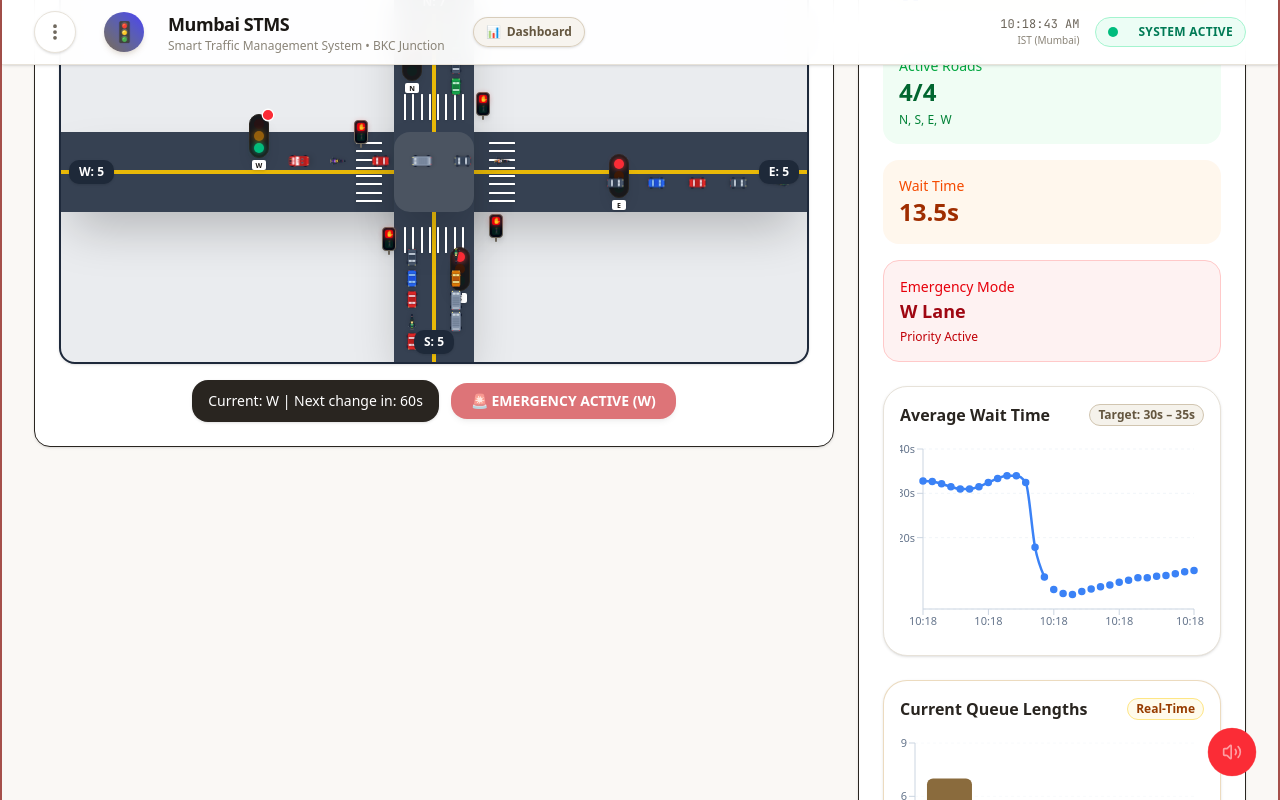
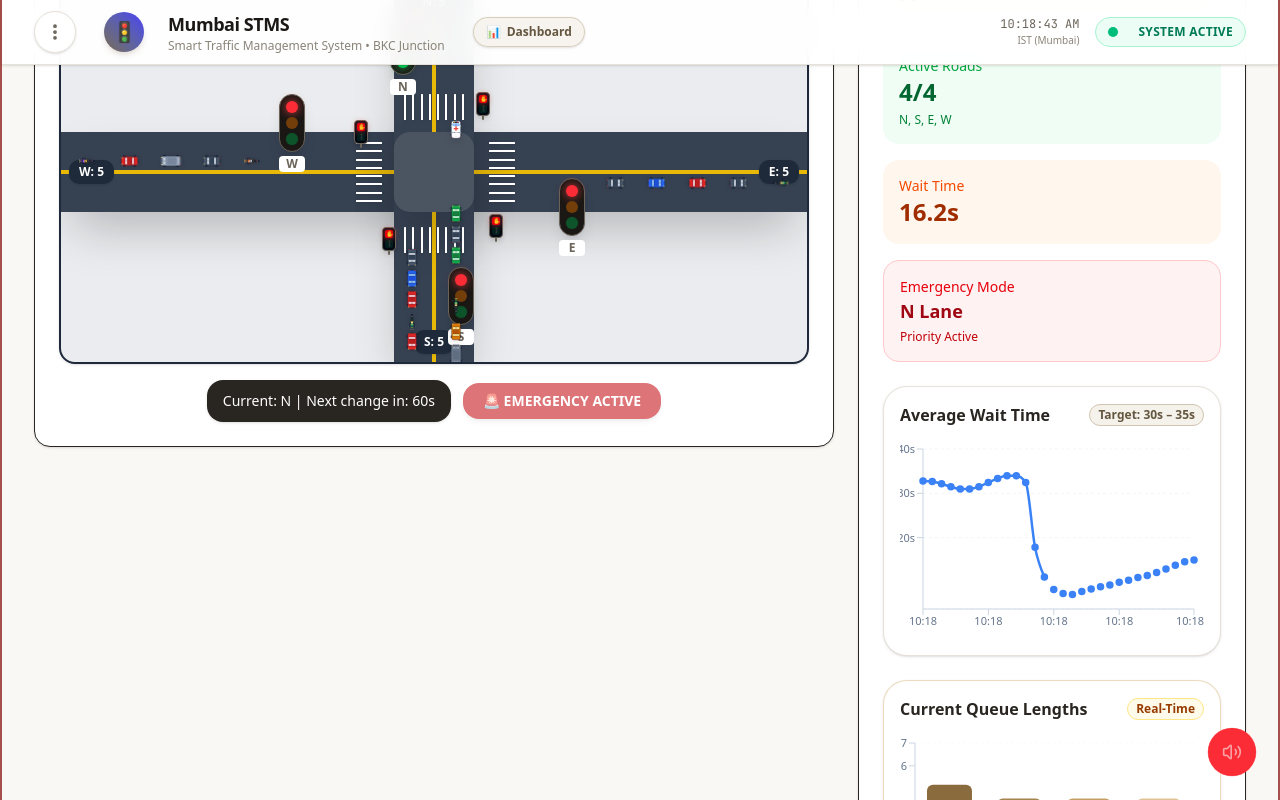
Before and after one commit to Tanish09-coder/Traffic-management---SIH, a React (Vite) app in the folder dashboard/: page / in a window 1280 px wide. Both pictures are taken after a click on the button "EMERGENCY MODE". Shown: the part 553-1353 px from the top of the page. Built offline with nearby package versions, Linux system fonts and the light colour scheme.

Commit message:
Revert "Feature/nishit midnight glass theme"

```diff
--- a/dashboard/src/components/TrafficLight.jsx
+++ b/dashboard/src/components/TrafficLight.jsx
@@ -1,19 +1,19 @@
 import { motion } from 'framer-motion';
 
 const TrafficLight = ({ direction, signal, emergencyActive = false, isFullscreen = false }) => {
-  // Exact positions matching the requested layout
+  // Equidistant coordinates relative to the 50% intersection center (matching reference layout)
   const positions = isFullscreen
     ? {
-      N: { top: 'calc(50% - 210px)', left: 'calc(50% - 50px)' }, // North (left hand side)
-      S: { top: 'calc(50% + 120px)', left: 'calc(50% + 28px)' }, // South
-      E: { top: 'calc(50% - 30px)', left: 'calc(50% + 275px)' }, // East (middle on yellow line)
-      W: { top: 'calc(50% - 100px)', left: 'calc(50% - 290px)' }  // West (on lane 1 top curb)
+        N: { top: 'calc(50% - 240px)', left: 'calc(50% - 75px)' },
+        S: { top: 'calc(50% + 140px)', left: 'calc(50% + 25px)' },
+        E: { left: 'calc(50% + 195px)', top: 'calc(50% + 10px)' },
+        W: { left: 'calc(50% - 240px)', top: 'calc(50% - 120px)' }
       }
     : {
-      N: { top: 'calc(50% - 135px)', left: 'calc(50% - 32px)' }, // North (left hand side)
-      S: { top: 'calc(50% + 75px)', left: 'calc(50% + 16px)' }, // South
-      E: { top: 'calc(50% - 18px)', left: 'calc(50% + 175px)' }, // East (middle on yellow line)
-      W: { top: 'calc(50% - 58px)', left: 'calc(50% - 185px)' }  // West (on lane 1 top curb)
+        N: { top: 'calc(50% - 155px)', left: 'calc(50% - 44px)' },
+        S: { top: 'calc(50% + 95px)', left: 'calc(50% + 14px)' },
+        E: { left: 'calc(50% + 125px)', top: 'calc(50% + 6px)' },
+        W: { left: 'calc(50% - 155px)', top: 'calc(50% - 78px)' }
       };
 
   const position = positions[direction];
@@ -23,51 +23,56 @@ const TrafficLight = ({ direction, signal, emergencyActive = false, isFullscreen
 
   return (
     <div
-      className="absolute z-20 flex flex-col items-center select-none pointer-events-none"
+      className="absolute z-20"
       style={position}
     >
-      {/* Compact Sleek Pill Housing */}
-      <div className={`bg-[#18181B] rounded-xl shadow-lg border border-gray-800 flex flex-col items-center justify-between ${isFullscreen ? 'w-7 p-1.5 space-y-1' : 'w-5 p-1 space-y-0.5'
-        }`}>
+      <div className={`bg-gray-900 rounded-lg shadow-lg border border-gray-700 ${isFullscreen ? 'p-2.5' : 'p-1.5'}`}>
+        <div className={`flex flex-col ${isFullscreen ? 'space-y-1.5' : 'space-y-1'}`}>
           {/* Red light */}
           <motion.div
-          className={`rounded-full ${isFullscreen ? 'w-4 h-4' : 'w-2.5 h-2.5'
-            } ${!isGreen ? 'bg-red-500 shadow-[0_0_6px_rgba(239,68,68,0.9)]' : 'bg-red-950/80'
+            className={`rounded-full ${
+              isFullscreen ? 'w-5 h-5' : 'w-3 h-3'
+            } ${
+              !isGreen ? 'bg-red-500 shadow-red-400' : 'bg-red-900'
             }`}
             animate={{
-            opacity: !isGreen ? 1 : 0.4
+              boxShadow: !isGreen ? '0 0 10px rgba(239, 68, 68, 0.9)' : '0 0 2px rgba(153, 27, 27, 0.5)'
             }}
-          transition={{ duration: 0.2 }}
+            transition={{ duration: 0.3 }}
           />
 
           {/* Yellow light */}
-        <div className={`rounded-full ${isFullscreen ? 'w-4 h-4' : 'w-2.5 h-2.5'
-          } ${emergencyActive ? 'bg-amber-500 animate-pulse shadow-[0_0_6px_rgba(245,158,11,0.9)]' : 'bg-amber-950/80'
+          <div className={`rounded-full ${
+            isFullscreen ? 'w-5 h-5' : 'w-3 h-3'
+          } ${
+            emergencyActive ? 'bg-yellow-500 animate-pulse' : 'bg-yellow-900'
           }`} />
 
           {/* Green light */}
           <motion.div
-          className={`rounded-full ${isFullscreen ? 'w-4 h-4' : 'w-2.5 h-2.5'
-            } ${isGreen ? 'bg-emerald-500 shadow-[0_0_6px_rgba(16,185,129,0.9)]' : 'bg-emerald-950/80'
+            className={`rounded-full ${
+              isFullscreen ? 'w-5 h-5' : 'w-3 h-3'
+            } ${
+              isGreen ? 'bg-green-500 shadow-green-400' : 'bg-green-900'
             }`}
             animate={{
-            opacity: isGreen ? 1 : 0.4
+              boxShadow: isGreen ? '0 0 10px rgba(34, 197, 94, 0.9)' : '0 0 2px rgba(20, 83, 45, 0.5)'
             }}
-          transition={{ duration: 0.2 }}
+            transition={{ duration: 0.3 }}
           />
         </div>
+      </div>
 
-      {/* Direction letter badge */}
-      <div className={`mt-0.5 font-extrabold bg-white text-gray-900 shadow-sm text-center flex items-center justify-center ${isFullscreen ? 'w-5 h-3.5 text-[9px] rounded-sm' : 'w-3.5 h-2.5 text-[7px] leading-none rounded-[2px]'
-        }`}>
+      {/* Direction label */}
+      <div className={`text-center mt-1 font-bold bg-white px-1 rounded ${isFullscreen ? 'text-sm text-gray-800' : 'text-xs text-gray-700'}`}>
         {direction}
       </div>
 
       {/* Emergency indicator */}
       {emergencyActive && signal.includes(direction) && (
         <motion.div
-          className="absolute -top-1 -right-1 w-2.5 h-2.5 bg-red-500 rounded-full border border-white"
-          animate={{ scale: [1, 1.4, 1] }}
+          className="absolute -top-2 -right-2 w-3 h-3 bg-red-500 rounded-full"
+          animate={{ scale: [1, 1.3, 1] }}
           transition={{ duration: 0.5, repeat: Infinity }}
         />
       )}
--- a/dashboard/src/pages/Dashboard.jsx
+++ b/dashboard/src/pages/Dashboard.jsx
@@ -460,11 +460,11 @@ const Dashboard = () => {
                 {state?.queues && Object.entries(state.queues).map(([lane, count]) => (
                   <div
                     key={lane}
-                    className={`absolute text-xs font-bold text-white bg-[#1E2939] px-2.5 py-1 rounded-md shadow-sm z-30 ${
+                    className={`absolute text-xs font-bold text-white bg-[#1E2939] px-2.5 py-1 rounded-md shadow-sm ${
                       lane === 'N' ? 'top-2 left-1/2 transform -translate-x-1/2' :
-                      lane === 'S' ? 'bottom-2 left-1/2 transform -translate-x-1/2' :
+                      lane === 'S' ? 'bottom-2 right-1/2 transform translate-x-1/2' :
                       lane === 'E' ? 'right-2 top-1/2 transform -translate-y-1/2' :
-                      'left-2 top-1/2 transform -translate-y-1/2'
+                      'left-2 bottom-1/2 transform translate-y-1/2'
                     }`}
                   >
                     {lane}: {count}
@@ -506,9 +506,8 @@ const Dashboard = () => {
                           ? 'bg-red-700 animate-pulse cursor-default'
                           : 'bg-red-600 hover:bg-red-700 active:scale-95'
                       }`}
-                      title="Dispatch emergency vehicle (Random approach)"
                     >
-                      <span>{state?.emergencyActive ? `🚨 EMERGENCY ACTIVE (${state?.emergencyDirection || ''})` : 'EMERGENCY MODE'}</span>
+                      <span>{state?.emergencyActive ? '🚨 EMERGENCY ACTIVE' : 'EMERGENCY MODE'}</span>
                     </button>
                     <button
                       onClick={toggleFullscreen}
@@ -537,9 +536,8 @@ const Dashboard = () => {
                         ? 'bg-red-700 animate-pulse cursor-default'
                         : 'bg-red-600 hover:bg-red-700 active:scale-95'
                     }`}
-                    title="Dispatch emergency vehicle (Random approach)"
                   >
-                    <span>{state?.emergencyActive ? `🚨 EMERGENCY ACTIVE (${state?.emergencyDirection || ''})` : 'EMERGENCY MODE'}</span>
+                    <span>{state?.emergencyActive ? '🚨 EMERGENCY ACTIVE' : 'EMERGENCY MODE'}</span>
                   </button>
                 </div>
               )}
--- a/dashboard/src/pages/LiveIntersection.jsx
+++ b/dashboard/src/pages/LiveIntersection.jsx
@@ -611,40 +611,61 @@ const LiveIntersection = () => {
           </div>
 
           {/* Intersection Container */}
-          <div className="relative w-full h-[540px] bg-[#EAECEF] rounded-2xl overflow-hidden border-2 border-[#1E293B] shadow-sm">
-            {/* Road lanes with improved styling */}
+          <div className="relative w-full h-[600px] bg-[#E5E7EB] rounded-xl overflow-hidden border-4 border-gray-500 shadow-inner">
+            {/* Enhanced Road Infrastructure */}
             <div className="absolute inset-0">
-              {/* Horizontal road */}
-              <div className="absolute top-1/2 left-0 w-full bg-[#364152] transform -translate-y-1/2 shadow-2xl h-20">
-                <div className="absolute top-1/2 left-0 w-full h-1 bg-yellow-400 opacity-90 transform -translate-y-1/2"></div>
+              {/* Horizontal Road */}
+              <div className="absolute top-1/2 left-0 w-full h-24 bg-[#364152] transform -translate-y-1/2 shadow-2xl">
+                <div className="absolute top-4 left-0 w-full h-1 bg-yellow-400 opacity-80"></div>
+                <div className="absolute bottom-4 left-0 w-full h-1 bg-yellow-400 opacity-80"></div>
+                <div className="absolute top-1/2 left-0 w-full h-2 bg-yellow-300 transform -translate-y-1/2 opacity-90"></div>
+                <div className="absolute top-0 left-0 w-full h-1 bg-white"></div>
+                <div className="absolute bottom-0 left-0 w-full h-1 bg-white"></div>
               </div>
 
-              {/* Vertical road */}
-              <div className="absolute left-1/2 top-0 h-full bg-[#364152] transform -translate-x-1/2 shadow-2xl w-20">
-                <div className="absolute left-1/2 top-0 w-1 h-full bg-yellow-400 opacity-90 transform -translate-x-1/2"></div>
+              {/* Vertical Road */}
+              <div className="absolute left-1/2 top-0 w-24 h-full bg-[#364152] transform -translate-x-1/2 shadow-2xl">
+                <div className="absolute left-4 top-0 w-1 h-full bg-yellow-400 opacity-80"></div>
+                <div className="absolute right-4 top-0 w-1 h-full bg-yellow-400 opacity-80"></div>
+                <div className="absolute left-1/2 top-0 w-2 h-full bg-yellow-300 transform -translate-x-1/2 opacity-90"></div>
+                <div className="absolute left-0 top-0 w-1 h-full bg-white"></div>
+                <div className="absolute right-0 top-0 w-1 h-full bg-white"></div>
               </div>
 
-              {/* Intersection center box */}
-              <div className="absolute top-1/2 left-1/2 bg-[#4B5461] rounded-lg transform -translate-x-1/2 -translate-y-1/2 shadow-2xl w-20 h-20">
+              {/* Intersection Center with Smart Indicators */}
+              <div className="absolute top-1/2 left-1/2 w-24 h-24 bg-[#4B5461] transform -translate-x-1/2 -translate-y-1/2 shadow-2xl border-4 border-yellow-400">
+                <div className="absolute inset-2">
+                  {[...Array(8)].map((_, i) => (
+                    <div key={i} className="absolute bg-white opacity-40" style={{
+                      width: '2px',
+                      height: '100%',
+                      left: `${i * 12}%`,
+                      top: 0
+                    }}></div>
+                  ))}
+                </div>
+                {/* Status indicator in center */}
+                <div className="absolute top-1/2 left-1/2 transform -translate-x-1/2 -translate-y-1/2 text-yellow-400 text-xs font-bold">
+                  {overrideActive ? 'MAN' : 'AI'}
+                </div>
               </div>
 
               {/* 🚶‍♂️ Minimalist Compact Zebra Crossings & High-Visibility Pedestrian Walkers */}
-
               {/* North Crosswalk */}
               {(() => {
                 const pN = state?.pedestrian_signals?.N || 'STOP';
                 const isWalk = pN === 'WALK';
                 return (
                   <>
-                    <div className="absolute left-1/2 transform -translate-x-1/2 z-10 pointer-events-none top-[calc(50%-78px)] w-16 h-6.5">
+                    <div className="absolute left-1/2 top-[calc(50%-92px)] w-20 h-7 transform -translate-x-1/2 z-10 pointer-events-none">
                       <div className="w-full h-full flex justify-between px-0.5">
                         {[...Array(8)].map((_, i) => (
-                          <div key={i} className="h-full rounded-[0.5px] bg-white shadow-sm w-[2px]" />
+                          <div key={i} className="w-[2.5px] h-full rounded-[0.5px] bg-white shadow-sm" />
                         ))}
                       </div>
                       {isWalk && (
                         <motion.div
-                          className="absolute select-none pointer-events-none filter drop-shadow-[0_1px_2px_rgba(0,0,0,0.8)] text-xs -top-3"
+                          className="absolute -top-3.5 z-30 select-none pointer-events-none filter drop-shadow-[0_1px_2px_rgba(0,0,0,0.8)] text-xs"
                           animate={{ left: ['-5%', '100%'], opacity: [0, 1, 1, 1, 0] }}
                           transition={{ duration: 3.8, repeat: Infinity, ease: 'linear' }}
                         >
@@ -653,7 +674,7 @@ const LiveIntersection = () => {
                       )}
                     </div>
                     {/* North Pedestrian Signal Light (Right Curb) */}
-                    <div className="absolute z-20 left-[calc(50%+42px)] top-[calc(50%-80px)]">
+                    <div className="absolute left-[calc(50%+52px)] top-[calc(50%-94px)] z-20">
                       <PedestrianLight status={pN} />
                     </div>
                   </>
@@ -666,15 +687,15 @@ const LiveIntersection = () => {
                 const isWalk = pS === 'WALK';
                 return (
                   <>
-                    <div className="absolute left-1/2 transform -translate-x-1/2 z-10 pointer-events-none top-[calc(50%+55px)] w-16 h-6.5">
+                    <div className="absolute left-1/2 top-[calc(50%+68px)] w-20 h-7 transform -translate-x-1/2 z-10 pointer-events-none">
                       <div className="w-full h-full flex justify-between px-0.5">
                         {[...Array(8)].map((_, i) => (
-                          <div key={i} className="h-full rounded-[0.5px] bg-white shadow-sm w-[2px]" />
+                          <div key={i} className="w-[2.5px] h-full rounded-[0.5px] bg-white shadow-sm" />
                         ))}
                       </div>
                       {isWalk && (
                         <motion.div
-                          className="absolute select-none pointer-events-none filter drop-shadow-[0_1px_2px_rgba(0,0,0,0.8)] text-xs -top-3"
+                          className="absolute -top-3.5 z-30 select-none pointer-events-none filter drop-shadow-[0_1px_2px_rgba(0,0,0,0.8)] text-xs"
                           animate={{ left: ['105%', '-5%'], opacity: [0, 1, 1, 1, 0] }}
                           transition={{ duration: 3.8, repeat: Infinity, ease: 'linear' }}
                         >
@@ -683,7 +704,7 @@ const LiveIntersection = () => {
                       )}
                     </div>
                     {/* South Pedestrian Signal Light (Left Curb) */}
-                    <div className="absolute z-20 left-[calc(50%-52px)] top-[calc(50%+55px)]">
+                    <div className="absolute left-[calc(50%-64px)] top-[calc(50%+68px)] z-20">
                       <PedestrianLight status={pS} />
                     </div>
                   </>
@@ -696,13 +717,13 @@ const LiveIntersection = () => {
                 const isWalk = pW === 'WALK';
                 return (
                   <>
-                    <div className="absolute top-1/2 transform -translate-y-1/2 z-10 flex flex-col justify-between pointer-events-none left-[calc(50%-78px)] w-6.5 h-16 py-0.5">
+                    <div className="absolute top-1/2 left-[calc(50%-92px)] w-7 h-20 transform -translate-y-1/2 z-10 flex flex-col justify-between py-0.5 pointer-events-none">
                       {[...Array(8)].map((_, i) => (
-                        <div key={i} className="w-full rounded-[0.5px] bg-white shadow-sm h-[2px]" />
+                        <div key={i} className="w-full h-[2.5px] rounded-[0.5px] bg-white shadow-sm" />
                       ))}
                       {isWalk && (
                         <motion.div
-                          className="absolute select-none pointer-events-none filter drop-shadow-[0_1px_2px_rgba(0,0,0,0.8)] text-xs -left-3"
+                          className="absolute -left-3.5 z-30 select-none pointer-events-none filter drop-shadow-[0_1px_2px_rgba(0,0,0,0.8)] text-xs"
                           animate={{ top: ['-5%', '100%'], opacity: [0, 1, 1, 1, 0] }}
                           transition={{ duration: 3.8, repeat: Infinity, ease: 'linear' }}
                         >
@@ -711,7 +732,7 @@ const LiveIntersection = () => {
                       )}
                     </div>
                     {/* West Pedestrian Signal Light (Top Curb) */}
-                    <div className="absolute z-20 left-[calc(50%-80px)] top-[calc(50%-52px)]">
+                    <div className="absolute left-[calc(50%-94px)] top-[calc(50%-64px)] z-20">
                       <PedestrianLight status={pW} />
                     </div>
                   </>
@@ -724,13 +745,13 @@ const LiveIntersection = () => {
                 const isWalk = pE === 'WALK';
                 return (
                   <>
-                    <div className="absolute top-1/2 transform -translate-y-1/2 z-10 flex flex-col justify-between pointer-events-none left-[calc(50%+55px)] w-6.5 h-16 py-0.5">
+                    <div className="absolute top-1/2 left-[calc(50%+68px)] w-7 h-20 transform -translate-y-1/2 z-10 flex flex-col justify-between py-0.5 pointer-events-none">
                       {[...Array(8)].map((_, i) => (
-                        <div key={i} className="w-full rounded-[0.5px] bg-white shadow-sm h-[2px]" />
+                        <div key={i} className="w-full h-[2.5px] rounded-[0.5px] bg-white shadow-sm" />
                       ))}
                       {isWalk && (
                         <motion.div
-                          className="absolute select-none pointer-events-none filter drop-shadow-[0_1px_2px_rgba(0,0,0,0.8)] text-xs -right-3"
+                          className="absolute -right-3.5 z-30 select-none pointer-events-none filter drop-shadow-[0_1px_2px_rgba(0,0,0,0.8)] text-xs"
                           animate={{ top: ['105%', '-5%'], opacity: [0, 1, 1, 1, 0] }}
                           transition={{ duration: 3.8, repeat: Infinity, ease: 'linear' }}
                         >
@@ -739,7 +760,7 @@ const LiveIntersection = () => {
                       )}
                     </div>
                     {/* East Pedestrian Signal Light (Bottom Curb) */}
-                    <div className="absolute z-20 left-[calc(50%+55px)] top-[calc(50%+42px)]">
+                    <div className="absolute left-[calc(50%+68px)] top-[calc(50%+52px)] z-20">
                       <PedestrianLight status={pE} />
                     </div>
                   </>
@@ -785,18 +806,25 @@ const LiveIntersection = () => {
               )}
             </AnimatePresence>
 
-            {/* Queue Indicators matching Dashboard */}
+            {/* Enhanced queue indicators with priority highlighting */}
             {state?.queues && Object.entries(state.queues).map(([lane, count]) => (
               <div
                 key={lane}
-                className={`absolute text-xs font-bold text-white bg-[#1E2939] px-2.5 py-1 rounded-md shadow-sm z-30 ${
-                  lane === 'N' ? 'top-2 left-1/2 transform -translate-x-1/2' :
-                  lane === 'S' ? 'bottom-2 left-1/2 transform -translate-x-1/2' :
-                  lane === 'E' ? 'right-2 top-1/2 transform -translate-y-1/2' :
-                  'left-2 top-1/2 transform -translate-y-1/2'
+                className={`absolute text-white px-3 py-2 rounded-lg font-bold text-sm ${
+                  lane === highestQueueLane && !overrideActive
+                    ? 'bg-yellow-600 animate-pulse'
+                    : state?.signal === lane
+                      ? 'bg-green-600'
+                      : 'bg-[#1E2939]'
+                } ${
+                  lane === 'N' ? 'top-4 left-1/2 transform -translate-x-1/2' :
+                  lane === 'S' ? 'bottom-4 right-1/2 transform translate-x-1/2' :
+                  lane === 'E' ? 'right-4 top-1/2 transform -translate-y-1/2' :
+                  'left-4 bottom-1/2 transform translate-y-1/2'
                 }`}
               >
-                {lane}: {count}
+                {lane}: {count} vehicles
+                {lane === highestQueueLane && count > 5 && !overrideActive && <span className="ml-1">⚡</span>}
               </div>
             ))}
           </div>
@@ -967,11 +995,10 @@ const LiveIntersection = () => {
                 className={`px-4 py-2 text-sm font-medium text-white rounded-lg transition-all ${
                   state?.emergencyActive
                     ? 'bg-red-700 animate-pulse cursor-default'
-                    : 'bg-red-600 hover:bg-red-700 active:scale-95'
+                    : 'bg-red-600 hover:bg-red-700'
                 }`}
-                title="Dispatch emergency vehicle (Random approach)"
               >
-                {state?.emergencyActive ? `🚨 Emergency Active (${state?.emergencyDirection || ''})` : '🚨 Emergency Mode'}
+                {state?.emergencyActive ? '🚨 Emergency Active' : '🚨 Emergency Mode'}
               </button>
             )}
 
--- a/dashboard/src/utils/VehicleManager.js
+++ b/dashboard/src/utils/VehicleManager.js
@@ -275,16 +275,8 @@ export class VehicleManager {
       return { ...this.emergencyVehicle };
     }
 
-    // Fully randomized approach direction:
-    // Randomly picks from different approaches (conflicting / different from current active signal)
-    // so that the emergency vehicle arrives from a randomized different way without any manual user input!
-    let direction = targetDirection;
-    if (!direction) {
-      const allDirections = ['N', 'E', 'S', 'W'];
-      const otherDirections = allDirections.filter(d => d !== currentActiveSignal);
-      const candidates = otherDirections.length > 0 ? otherDirections : allDirections;
-      direction = candidates[Math.floor(Math.random() * candidates.length)];
-    }
+    // Preserve the existing open active signal way (do not revert/disrupt existing open route)
+    const direction = targetDirection || currentActiveSignal || 'N';
 
     const emergencyType = targetType || (Math.random() > 0.5 ? 'ambulance' : 'firetruck');
 
```
Lines whose indentation alone changed are shown as unchanged.
